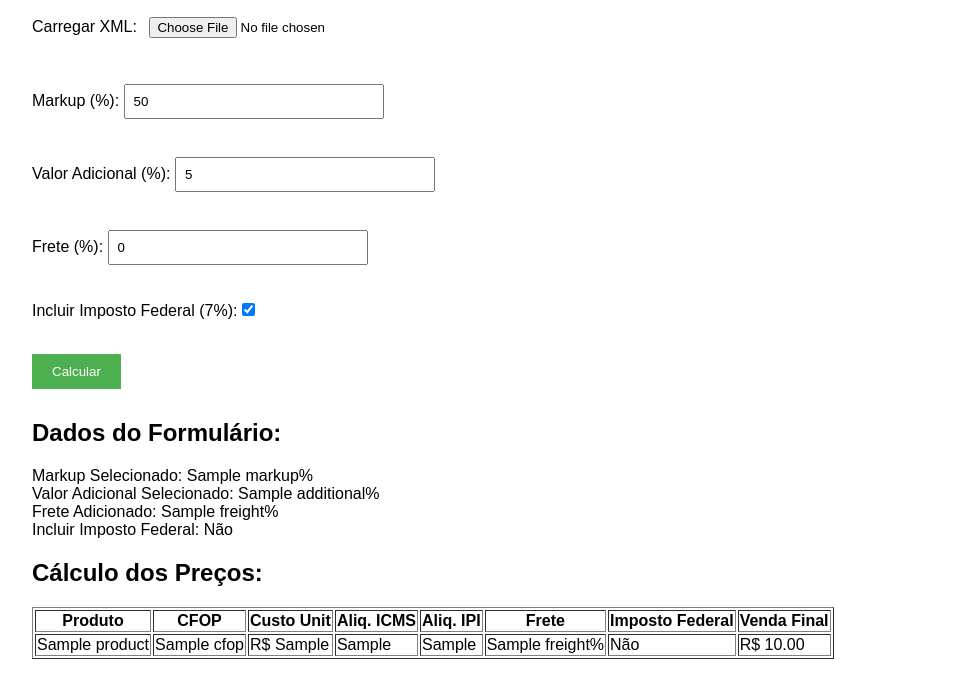
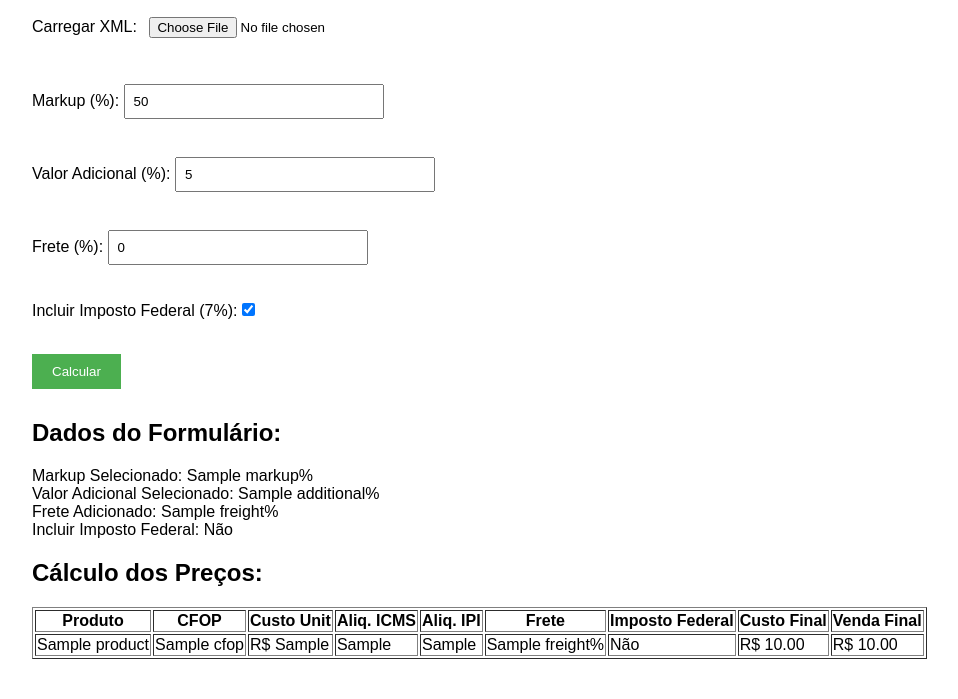
Before and after one commit to jampamatos/CauzinPrecos, a Flask app: template templates/index.html in a window 1280 px wide. Shown: the part 121-820 px from the top of the page, without its empty margins (8-966 px from the left). Run offline with Flask 3, Linux system fonts and the light colour scheme; the template is opened without the code that fills it: most values are stand-ins (such as "Sample title", 1, 10 or a date in 2020).

Commit message:
Added Final Cost Price to table in index.html

```diff
--- a/templates/index.html
+++ b/templates/index.html
@@ -44,6 +44,7 @@
                 <th>Aliq. IPI</th>
                 <th>Frete</th>
                 <th>Imposto Federal</th>
+                <th>Custo Final</th>
                 <th>Venda Final</th>
             </tr>
             {% for product in product_data %}
@@ -55,6 +56,7 @@
                 <td>{{ product['Alíq. IPI'] }}</td>
                 <td>{{ freight }}%</td>
                 <td>{{ 'Sim' if include_tax else 'Não' }}</td>
+                <td>R$ {{ '%.2f' | format(product['Preço de Custo Final']) }}</td>
                 <td>R$ {{ '%.2f' | format(product['Preço de Venda']) }}</td>
             </tr>
             {% endfor %}
```
